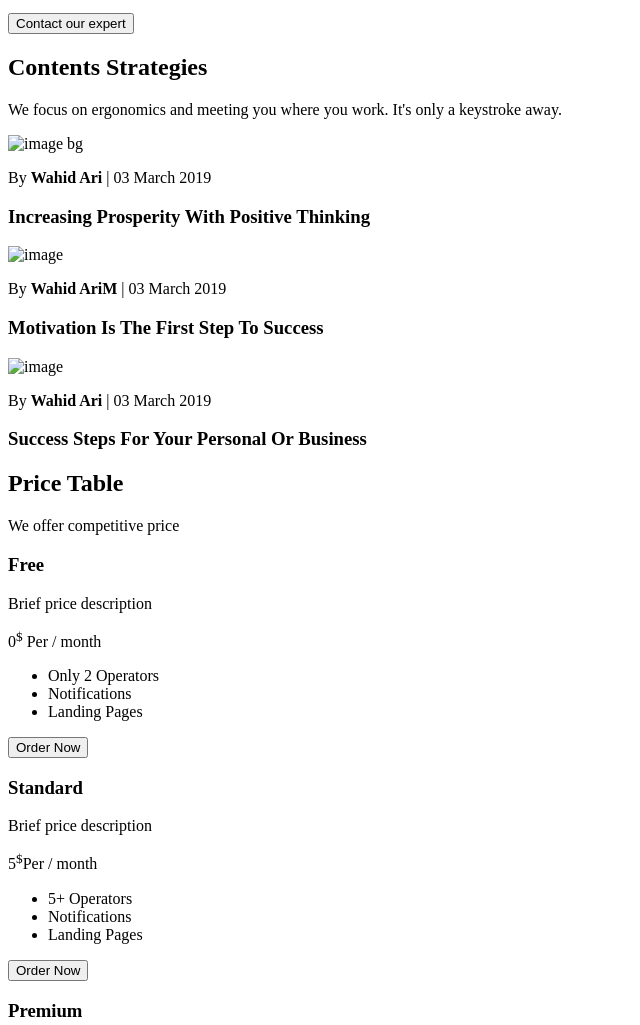
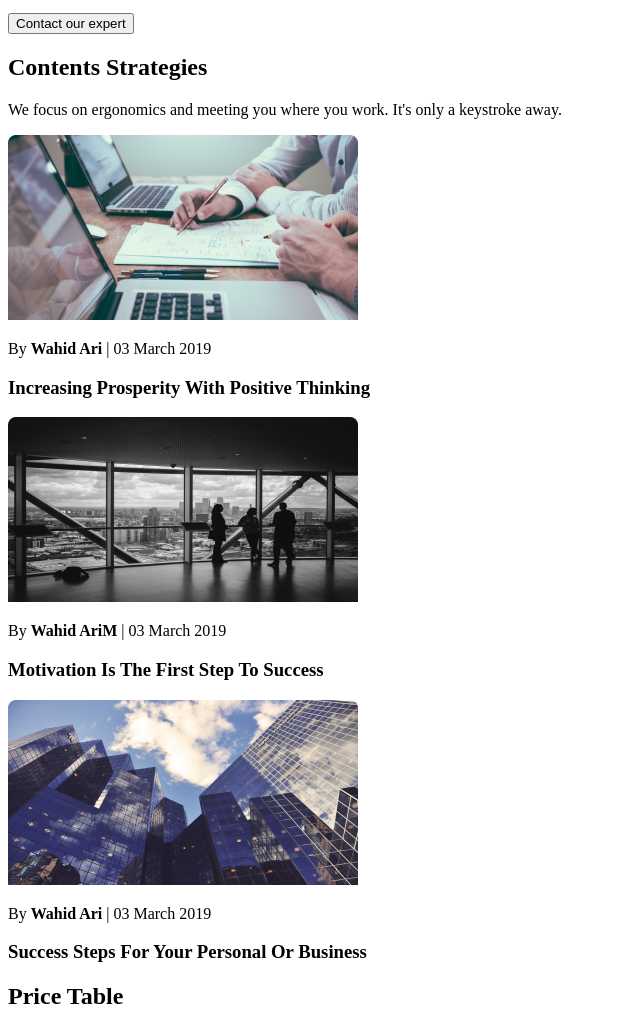
Before and after one commit to dmytro-dobrotvorskyi/layout-module-1, a plain HTML site: page index.html in a window 1280 px wide. Shown: the part 4624-5649 px from the top of the page, without its empty margins (0-640 px from the left). Drawn offline with Linux system fonts and the light colour scheme.

Commit message:
added more img/png

```diff
--- a/index.html
+++ b/index.html
@@ -178,17 +178,17 @@
         <p>We focus on ergonomics and meeting you where you work. It's only a keystroke away.</p>
         <div>
           <article>
-            <img src="" alt="image bg" />
+            <img src="./images/comp.png" alt="computer" width="350" height="185" />
             <p>By <b>Wahid Ari</b> | 03 March 2019</p>
             <h3>Increasing Prosperity With Positive Thinking</h3>
           </article>
           <article>
-            <img src="" alt="image" />
+            <img src="./images/people.png" alt="people" width="350" height="185" />
             <p>By <b>Wahid AriM</b> | 03 March 2019</p>
             <h3>Motivation Is The First Step To Success</h3>
           </article>
           <article>
-            <img src="" alt="image" />
+            <img src="./images/buildings.png" alt="buildings" width="350" height="185" />
             <p>By <b>Wahid Ari</b> | 03 March 2019</p>
             <h3>Success Steps For Your Personal Or Business</h3>
           </article>
```
Also changed, not shown: images/buildings.png (added), images/comp.png (added), images/people.png (added).
